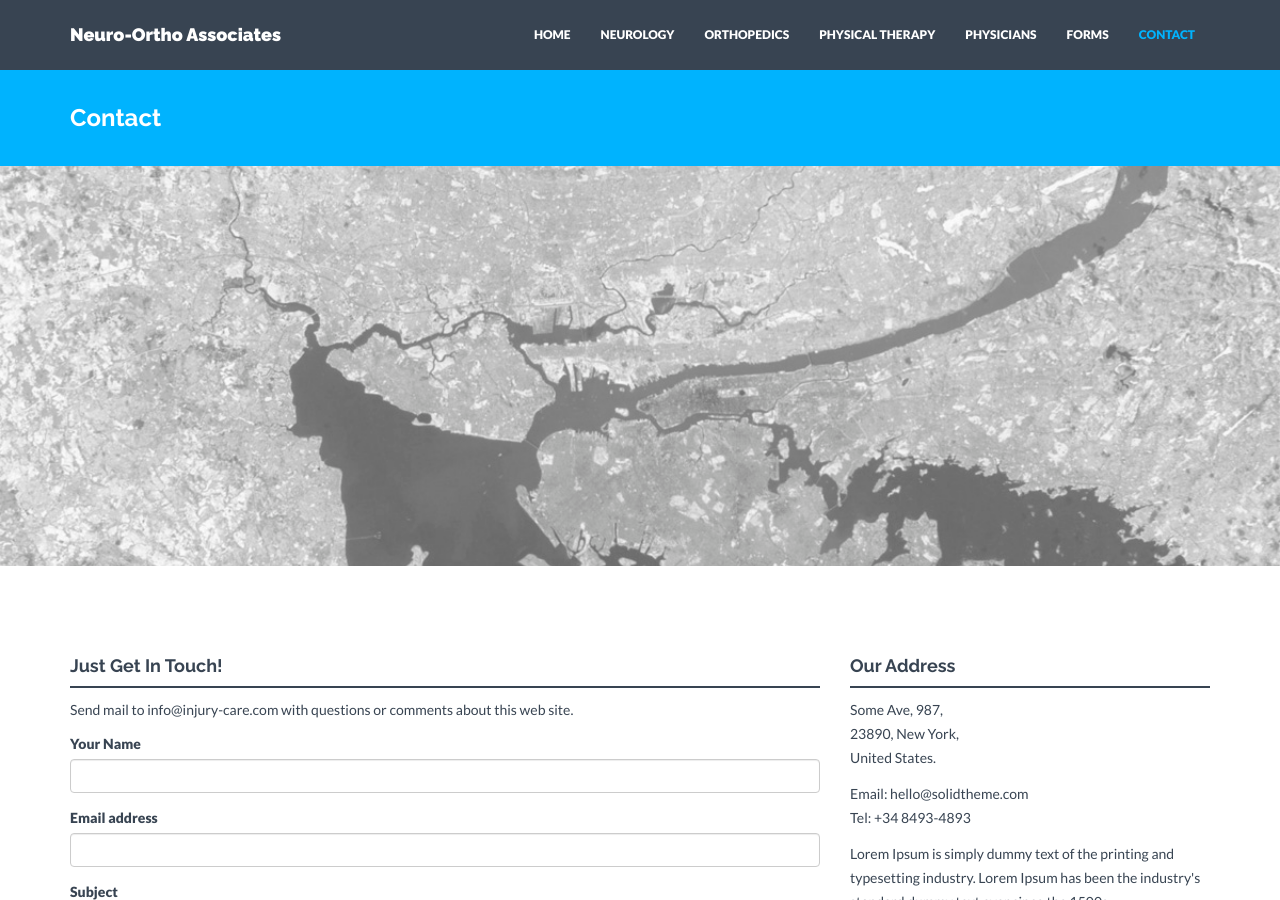
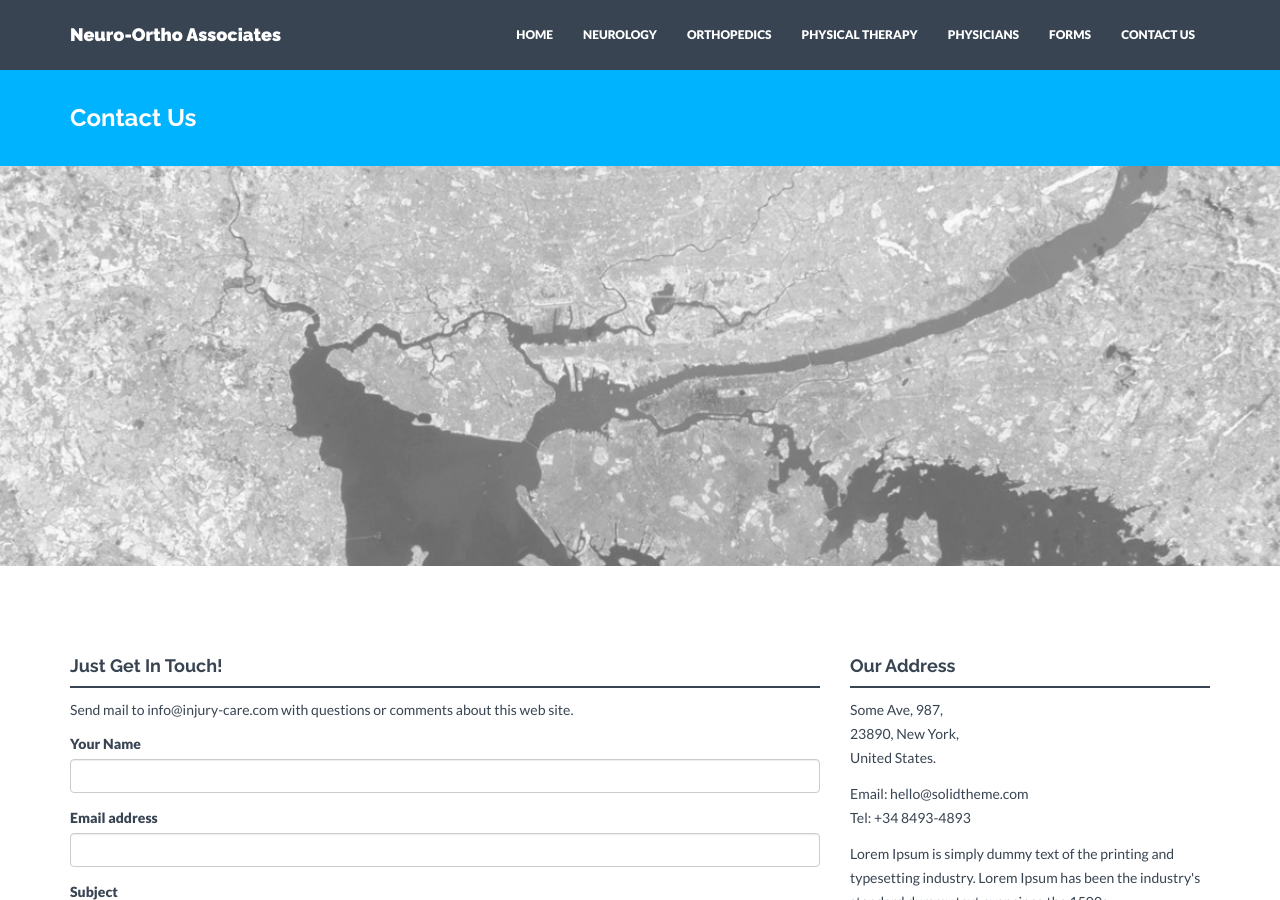
Before and after one commit to rammygit/myjavablog, a Jekyll site: the page built from contact.html, in a window 1280 px wide and 900 px high. Built offline with Jekyll 4.4.1, drawn with Linux system fonts in a browser that asks for light colours; nearby versions of some CDN libraries.

Commit message:
changed the contact text

```diff
--- a/_includes/nav.html
+++ b/_includes/nav.html
@@ -18,7 +18,7 @@
         <li {% if page.title == "Portfolio" %}class="active"{% endif %}><a href="{{"/physicaltherapy/" | prepend: site.baseurl }}">PHYSICAL THERAPY</a></li>
         <li {% if page.title == "Portfolio" %}class="active"{% endif %}><a href="{{"/physicians/" | prepend: site.baseurl }}">PHYSICIANS</a></li>
         <li {% if page.title == "About" %}class="active"{% endif %}><a href="{{"/forms/" | prepend: site.baseurl }}">FORMS</a></li>
-        <li {% if page.title == "Contact" %}class="active"{% endif %}><a href="{{"/contact/" | prepend: site.baseurl }}">CONTACT</a></li>
+        <li {% if page.title == "Contact" %}class="active"{% endif %}><a href="{{"/contact/" | prepend: site.baseurl }}">CONTACT US</a></li>
       </ul>
     </div><!--/.nav-collapse -->
   </div>
--- a/contact.html
+++ b/contact.html
@@ -1,6 +1,6 @@
 ---
 layout: contact
-title: Contact
+title: Contact Us
 permalink: /contact/
 ---
 
```
